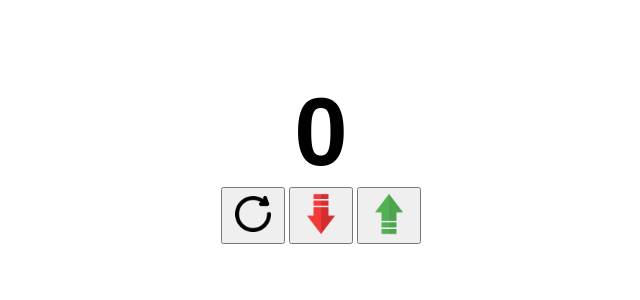
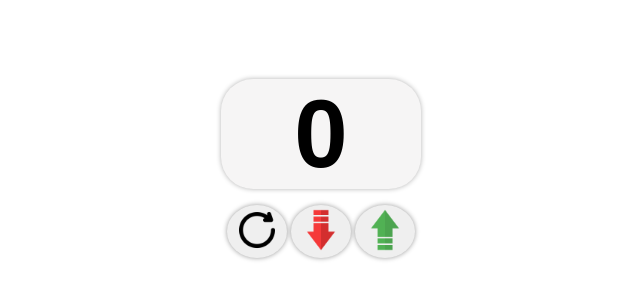
Before and after one commit to Harish-pasumarthi/learning-JavaScript, a plain HTML site: page counterGame/counter.html in a window 1280 px wide. Shown: the part 240-540 px from the top of the page, without its empty margins (319-959 px from the left). Drawn offline with Linux system fonts and the light colour scheme.

Commit message:
adding the practice code of JS

```diff
--- a/counterGame/counter.html
+++ b/counterGame/counter.html
@@ -6,6 +6,7 @@
     <title>counter</title>
     <style>
       body {
+        background-color: rgb(255, 255, 255);
         display: flex;
         justify-content: center;
         align-items: center;
@@ -18,6 +19,19 @@
       h1 {
         font-size: 6rem;
         margin: 0 1rem;
+
+        background-color: rgb(246, 245, 245);
+        width: 200px;
+        text-align: center;
+        margin: 1rem;
+        border-radius: 2rem;
+        box-shadow: 0 0 5px rgba(0, 0, 0, 0.3);
+      }
+
+      button {
+        border: none;
+        border-radius: 50%;
+        box-shadow: 0 0 5px rgba(0, 0, 0, 0.4);
       }
 
       img {
```
